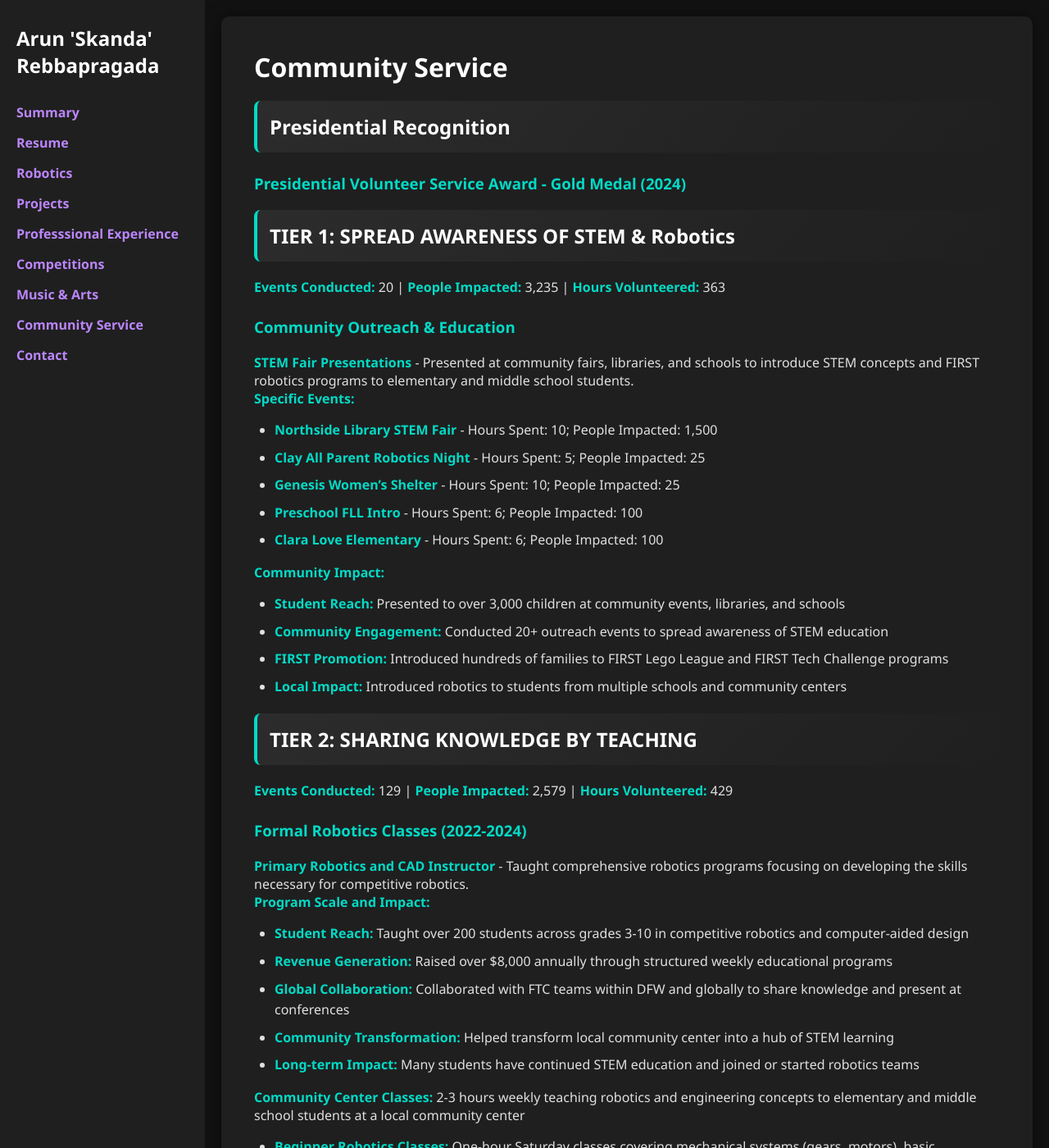
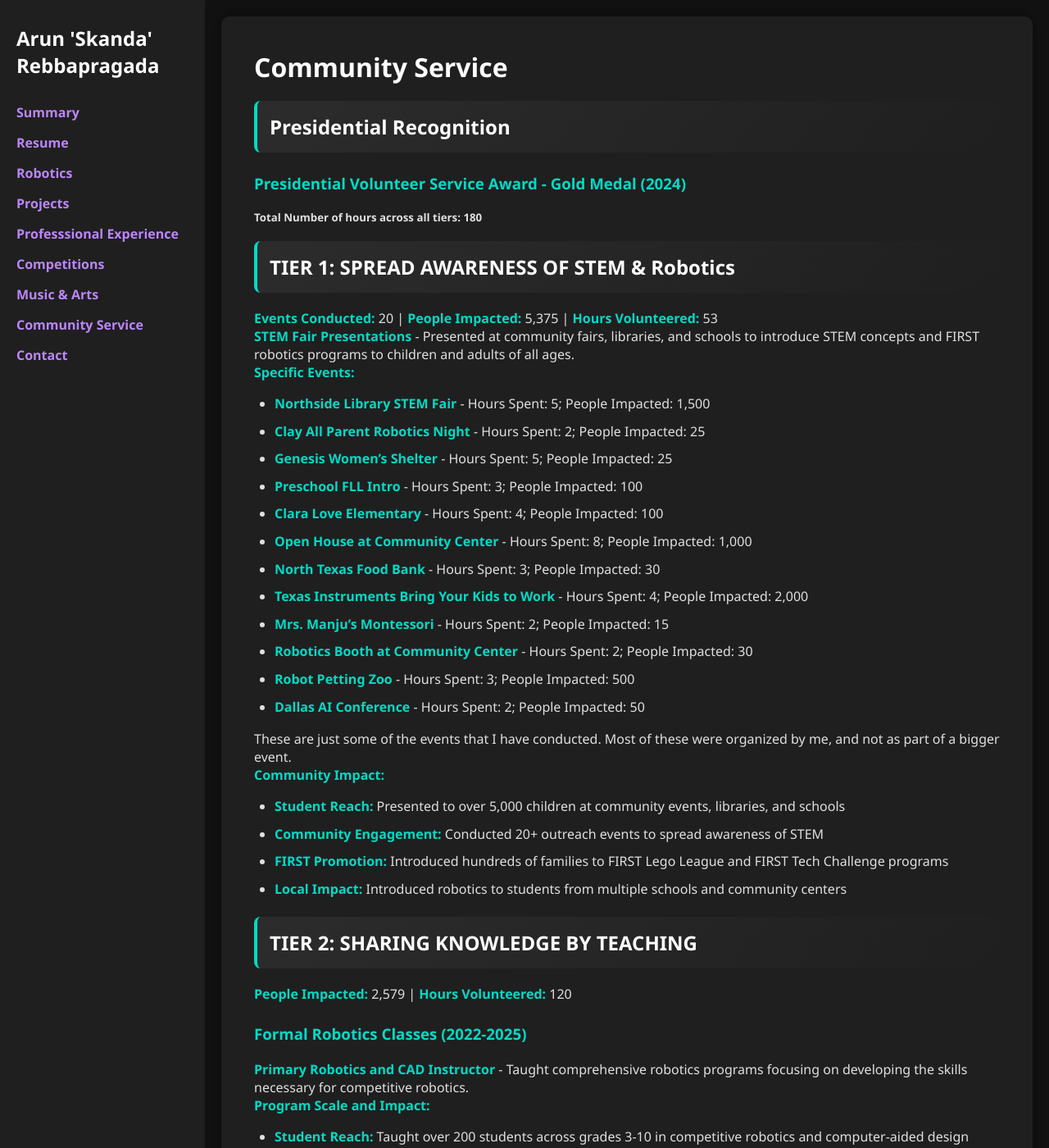
Before and after one commit to skandacode/skandacode.github.io, a Jekyll site: the page built from community-service.md, in a window 1280 px wide and 1400 px high. Shown: the whole window at 82% size. Built offline with Jekyll 4.4.1, drawn with Linux system fonts in a browser that asks for light colours; some of the changed text lies outside the part shown.

Commit message:
Update community-service.md

```diff
--- a/community-service.md
+++ b/community-service.md
@@ -7,30 +7,40 @@ title: Community Service
 
 ### Presidential Volunteer Service Award - Gold Medal (2024)
 
+##### Total Number of hours across all tiers: 180
+
 ## TIER 1: SPREAD AWARENESS OF STEM & Robotics
-**Events Conducted:** 20 | **People Impacted:** 3,235 | **Hours Volunteered:** 363
+**Events Conducted:** 20 | **People Impacted:** 5,375 | **Hours Volunteered:** 53
 
-### Community Outreach & Education
-**STEM Fair Presentations** - Presented at community fairs, libraries, and schools to introduce STEM concepts and FIRST robotics programs to elementary and middle school students.
+**STEM Fair Presentations** - Presented at community fairs, libraries, and schools to introduce STEM concepts and FIRST robotics programs to children and adults of all ages.
 
 **Specific Events:**
-- **Northside Library STEM Fair** - Hours Spent: 10; People Impacted: 1,500
-- **Clay All Parent Robotics Night** - Hours Spent: 5; People Impacted: 25
-- **Genesis Women's Shelter** - Hours Spent: 10; People Impacted: 25
-- **Preschool FLL Intro** - Hours Spent: 6; People Impacted: 100
-- **Clara Love Elementary** - Hours Spent: 6; People Impacted: 100
+- **Northside Library STEM Fair** - Hours Spent: 5; People Impacted: 1,500
+- **Clay All Parent Robotics Night** - Hours Spent: 2; People Impacted: 25
+- **Genesis Women's Shelter** - Hours Spent: 5; People Impacted: 25
+- **Preschool FLL Intro** - Hours Spent: 3; People Impacted: 100
+- **Clara Love Elementary** - Hours Spent: 4; People Impacted: 100
+- **Open House at Community Center** - Hours Spent: 8; People Impacted: 1,000
+- **North Texas Food Bank** - Hours Spent: 3; People Impacted: 30
+- **Texas Instruments Bring Your Kids to Work** - Hours Spent: 4; People Impacted: 2,000
+- **Mrs. Manju's Montessori** - Hours Spent: 2; People Impacted: 15
+- **Robotics Booth at Community Center** - Hours Spent: 2; People Impacted: 30
+- **Robot Petting Zoo** - Hours Spent: 3; People Impacted: 500
+- **Dallas AI Conference** - Hours Spent: 2; People Impacted: 50
+
+These are just some of the events that I have conducted. Most of these were organized by me, and not as part of a bigger event.
 
 **Community Impact:**
-- **Student Reach:** Presented to over 3,000 children at community events, libraries, and schools
-- **Community Engagement:** Conducted 20+ outreach events to spread awareness of STEM education
+- **Student Reach:** Presented to over 5,000 children at community events, libraries, and schools
+- **Community Engagement:** Conducted 20+ outreach events to spread awareness of STEM
 - **FIRST Promotion:** Introduced hundreds of families to FIRST Lego League and FIRST Tech Challenge programs
 - **Local Impact:** Introduced robotics to students from multiple schools and community centers
 
 
 ## TIER 2: SHARING KNOWLEDGE BY TEACHING
-**Events Conducted:** 129 | **People Impacted:** 2,579 | **Hours Volunteered:** 429
+**People Impacted:** 2,579 | **Hours Volunteered:** 120
 
-### Formal Robotics Classes (2022-2024)
+### Formal Robotics Classes (2022-2025)
 **Primary Robotics and CAD Instructor** - Taught comprehensive robotics programs focusing on developing the skills necessary for competitive robotics.
 
 **Program Scale and Impact:**
@@ -43,8 +53,8 @@ title: Community Service
 **Community Center Classes:** 2-3 hours weekly teaching robotics and engineering concepts to elementary and middle school students at a local community center
 - **Beginner Robotics Classes:** One-hour Saturday classes covering mechanical systems (gears, motors), basic programming concepts, and robot movement and control, held weekly for 3.5 years
 - **Intermediate Classes:** FIRST Lego League (FLL) preparation focusing on modular attachments, programming, and presentation skills, held weekly for 3.5 years
-- **CAD Education:** Taught OnShape computer-aided design to 20 students covering part studios and assemblies for FIRST Tech Challenge participation weekly for 2 years
-- **Summer FTC Classes:** 2.5 hour long classes designed to teach all technical aspects of FTC, like building, CAD, and programming, held every week for the entire summer
+- **CAD Classes:** Taught OnShape computer-aided design to 20 students covering part studios and assemblies for FIRST Tech Challenge participation weekly for 2 years
+- **Summer Advanced Classes:** 2.5 hour long classes designed to teach all technical aspects of FTC, like building, CAD, and programming, held every week for the entire summer
 - **Learning over multiple years:** Wide range of classes for different age groups, allowing students to advance through different levels over multiple years
 
 ### Knowledge Sharing & Collaboration
@@ -57,10 +67,10 @@ title: Community Service
 - **Robotics for Everyone** - Open-sourced versatile 3D printable parts and reduced the cost of robotics kits from \$1000 to $150. Hours Spent: 50; People Impacted: 800+
 - **Open Source Pure Pursuit Pathing Library** - Worked with another robotics team and created a custom pathing library for the autonomous period using the pure pursuit algorithm. Hours Spent: 20
 - **Introduction to CAD** - Created youtube videos on how to use CAD and shared them with teams all around the world, including Austrailian and South African teams. Hours Spent: 25
-
+- **IGNITE - Outreach with TexPand, South Africa** - Collaborated with team 18763 Texpand based in South Africa in order to establish competitive teams in the region. Formed an organization called Ignite Robotics. Hours Spent: 10
 
 ## TIER 3: CONNECTIONS: LOCAL AND AROUND THE WORLD
-**Events Conducted:** 113 | **People Impacted:** 230 | **Hours Volunteered:** 190
+**Teams Mentored:** 12 | **People Impacted:** 180 | **Hours Volunteered:** 126
 
 ### Team Foundation and Mentorship
 **FIRST Team Development** - Start and mentor FLL and FTC teams with emphasis on FIRST values and seasonal competition success:
```
Also changed, not shown: other parts of community-service.md (+1 -1 lines).
